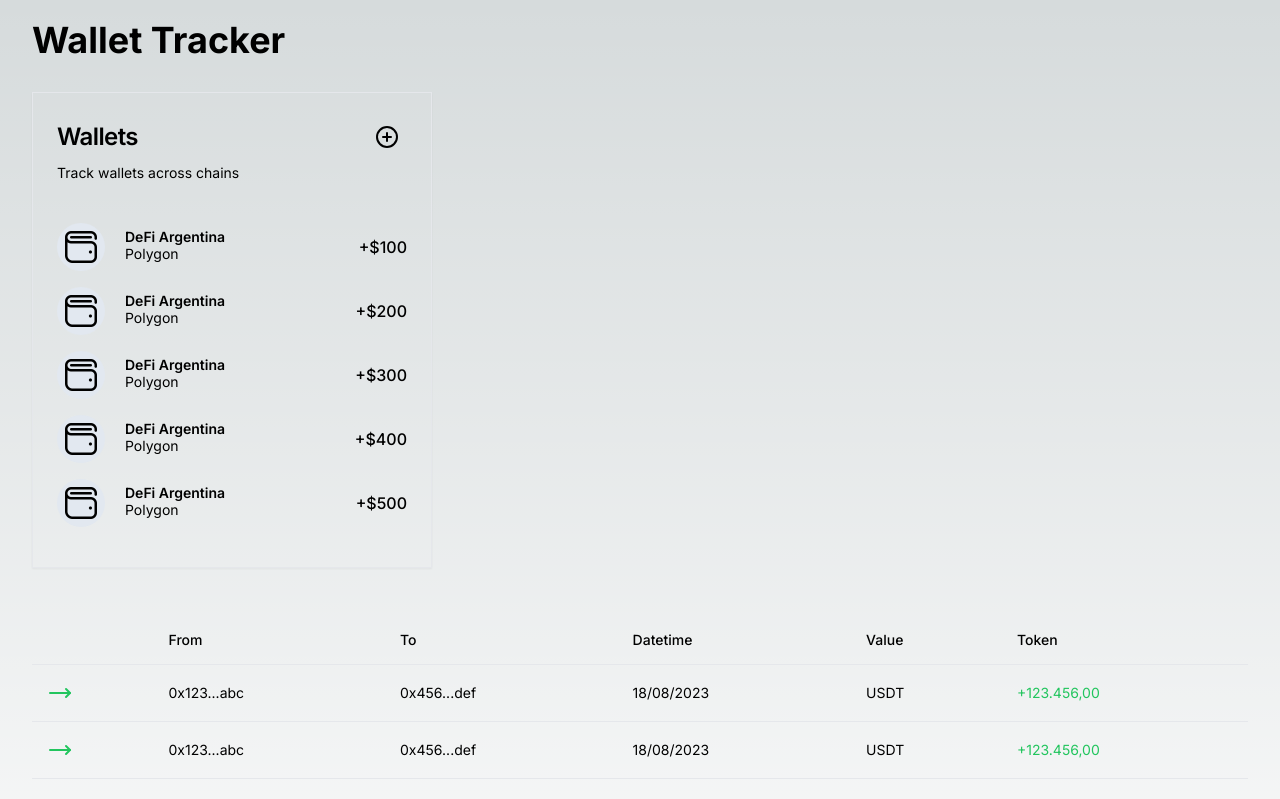
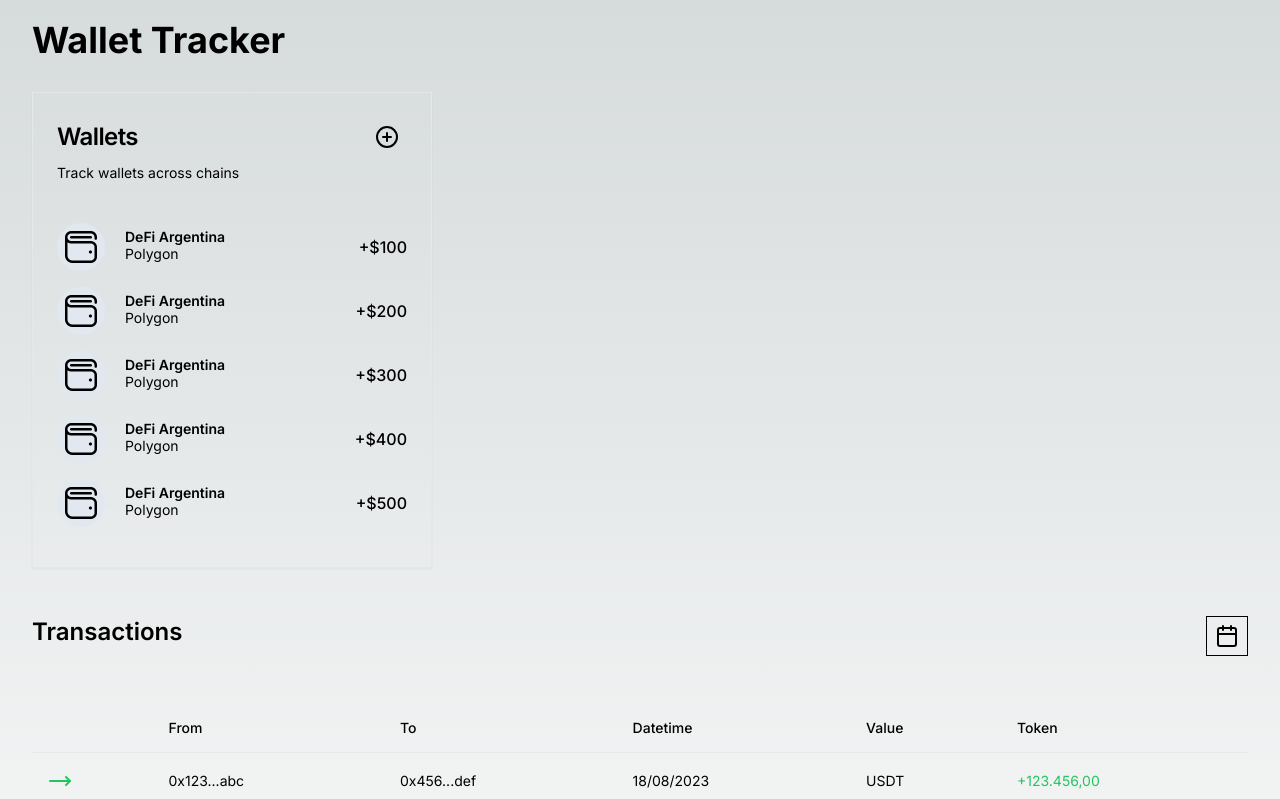
Before and after one commit to juanarancibia/wallet-tracker, a Next.js app: page / in a window 1280 px wide. Shown: the top 799 px of the page. Built offline with nearby package versions, Linux system fonts and the light colour scheme.

Commit message:
feat: include date picker in transactions talbe

```diff
--- a/src/components/transaction/TransactionsTable.tsx
+++ b/src/components/transaction/TransactionsTable.tsx
@@ -9,9 +9,15 @@ import {
   TableRow,
 } from "../ui/table";
 import { MoveRight } from "lucide-react";
+import DatePicker from "../DatePicker";
 
 const TransactionsTable: FC<{}> = () => {
   return (
+    <>
+      <div className="flex align-center justify-between">
+        <p className="font-semibold text-2xl">Transactions</p>
+        <DatePicker />
+      </div>
       <Table>
         <TableCaption>A list of the wallet transactions</TableCaption>
 
@@ -42,6 +48,7 @@ const TransactionsTable: FC<{}> = () => {
           ))}
         </TableBody>
       </Table>
+    </>
   );
 };
 
```
Lines whose indentation alone changed are shown as unchanged.
